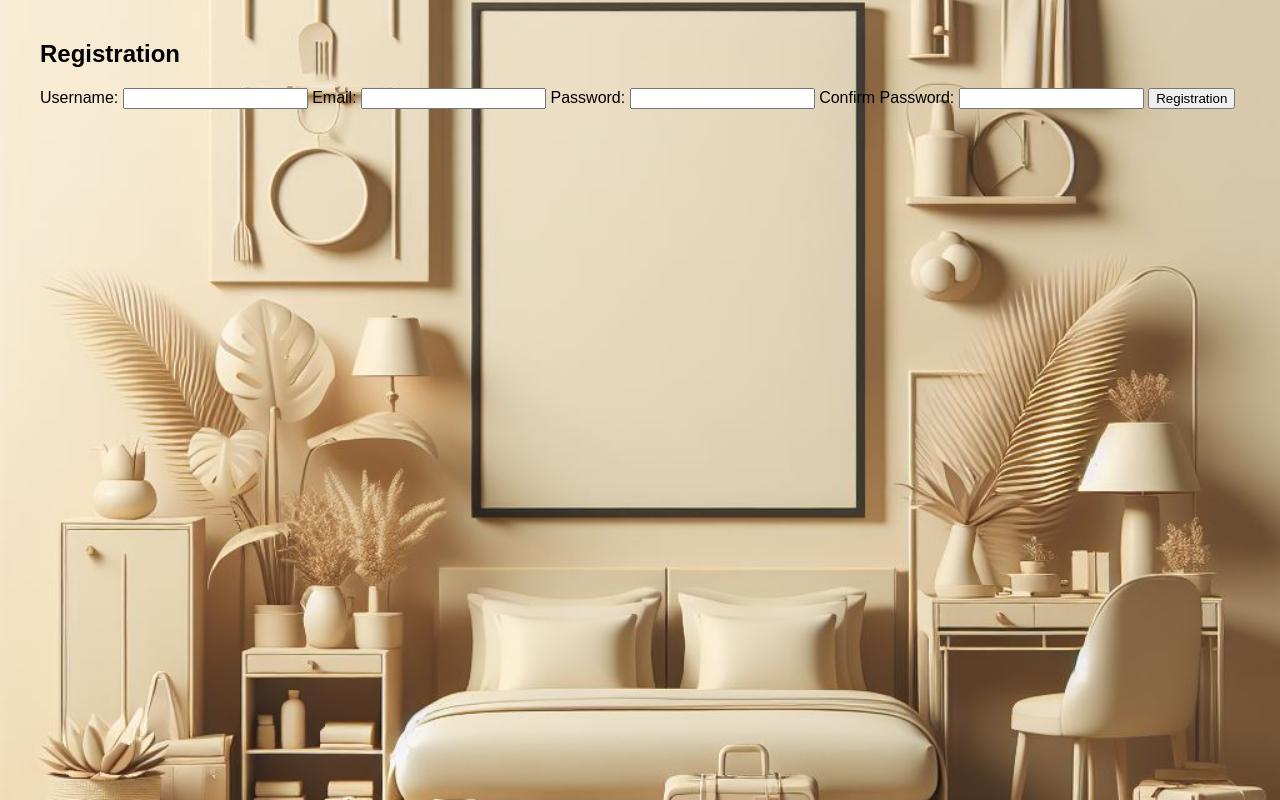
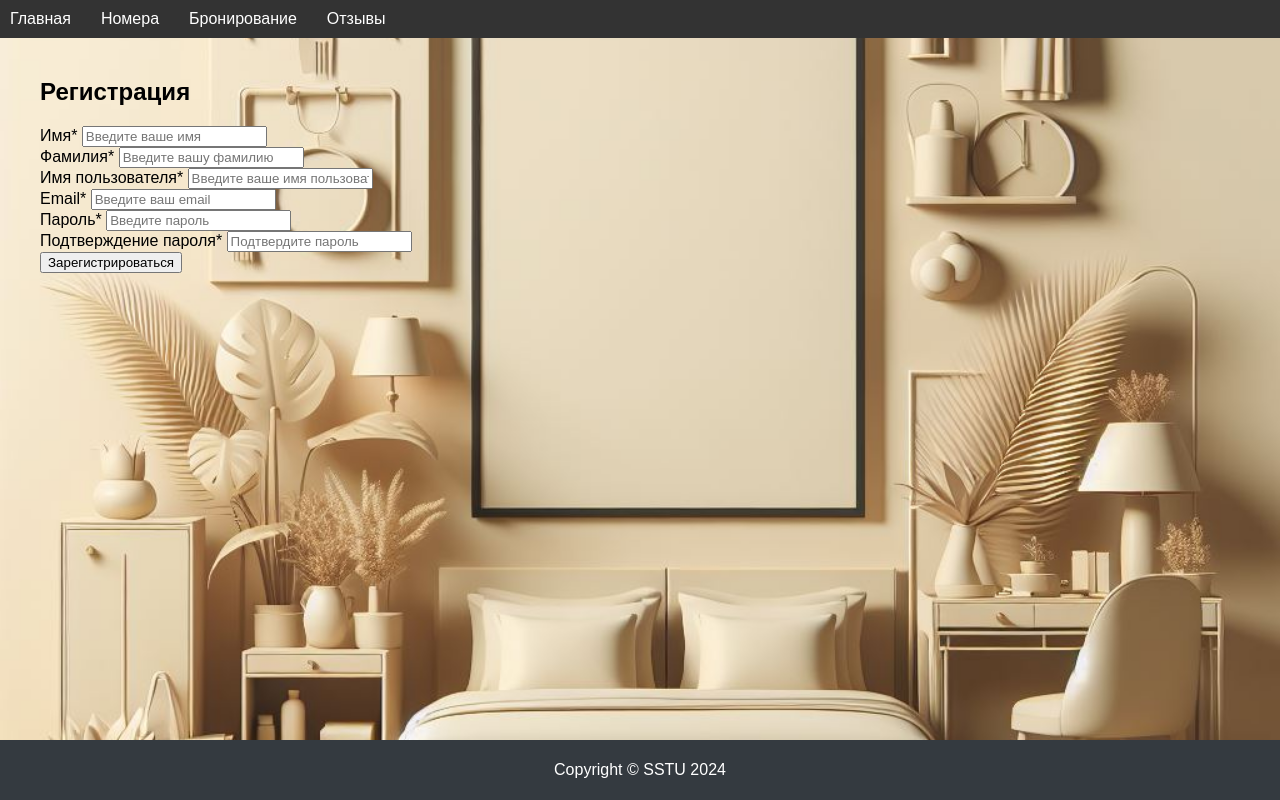
Before and after one commit to sergei-er/Django_hotel, a Django app: page /user/registration/ in a window 1280 px wide. Run offline with Django 4.2, Linux system fonts and the light colour scheme.

Commit message:
registration done

```diff
--- a/users/forms.py
+++ b/users/forms.py
@@ -1,8 +1,38 @@
 from django import forms
-from django.contrib.auth.forms import AuthenticationForm
+from django.contrib.auth.forms import AuthenticationForm, UserCreationForm
 
 from users.models import User
 
 class UserLoginForm(AuthenticationForm):
+
+    username = forms.CharField(
+        widget=forms.TextInput(attrs={"autofocus": True}))
+    password = forms.CharField(
+         label= ("Пароль"),
+         strip = False,
+         widget=forms.PasswordInput(attrs= {"autocomplite": "current-password"}),
+
+    )
     class Meta:
         model = User
+        fields= ['username', 'password']
+
+
+class UserRegistrationForm(UserCreationForm):
+
+    class Meta:
+        model = User
+        fields=(
+            "first_name",
+            "last_name",
+            "username",
+            "email",
+            "password1",
+            "password2",
+        )
+    first_name = forms.CharField()
+    last_name = forms.CharField()
+    username = forms.CharField()
+    email = forms.CharField()
+    password1 = forms.CharField()
+    password2 = forms.CharField()
--- a/users/templates/registration.html
+++ b/users/templates/registration.html
@@ -8,19 +8,84 @@
     <link rel="stylesheet" href="{% static "../static/deps/css/styles.css" %}">
 </head>
 <body>
+    <header class="header">
+        <div class="header-left">
+            <a href="{% url "main:index" %}" class="header-link">Главная</a>
+            <a href="#" class="header-link">Номера</a>
+            <a href="#" class="header-link">Бронирование</a>
+            <a href="#" class="header-link">Отзывы</a>
+    </header>
     <div class="container">
-        <form class="form" action="register_handler.php" method="POST">
-            <h2>Registration</h2>
-            <label for="username">Username:</label>
-            <input type="text" id="username" name="username" required>
-            <label for="email">Email:</label>
-            <input type="email" id="email" name="email" required>
-            <label for="password">Password:</label>
-            <input type="password" id="password" name="password" required>
-            <label for="confirm_password">Confirm Password:</label>
-            <input type="password" id="confirm_password" name="confirm_password" required>
-            <button type="submit">Registration</button>
+        <form action="{% url "user:registration" %}" method="post">
+            {% csrf_token %}
+            <h2>Регистрация</h2>
+            <div class="col-md-6 mb-3">
+                <label for="id_first_name" class="form-label">Имя*</label>
+                <input type="text" class="form-control" id="id_first_name"
+                    value="{% if form.first_name.value %}{{ form.first_name.value }}{% endif %}"
+                    name="first_name"
+                    placeholder="Введите ваше имя" required>
+                    {% if form.first_name.errors %}
+                    <div class="alert alert-danger alert-dismissible fade show">{{form.first_name.errors}}</div>
+                    {% endif %}
+            </div>
+            <div class="col-md-6 mb-3">
+                <label for="id_last_name" class="form-label">Фамилия*</label>
+                <input type="text" class="form-control" id="id_last_name"
+                    value="{% if form.last_name.value %}{{ form.last_name.value }}{% endif %}"
+                    name="last_name"
+                    placeholder="Введите вашу фамилию" required>
+                    {% if form.last_name.errors %}
+                    <div class="alert alert-danger alert-dismissible fade show">{{form.last_name.errors}}</div>
+                    {% endif %}
+            </div>
+            <div class="col-md-6 mb-3">
+                <label for="id_username" class="form-label">Имя пользователя*</label>
+                <input type="text" class="form-control" id="id_username"
+                    value="{% if form.username.value %}{{ form.username.value }}{% endif %}"
+                    name="username"
+                    placeholder="Введите ваше имя пользователя" required>
+                    {% if form.username.errors %}
+                    <div class="alert alert-danger alert-dismissible fade show">{{form.username.errors}}</div>
+                    {% endif %}
+            </div>
+            <div class="col-md-6 mb-3">
+                <label for="id_email" class="form-label">Email*</label>
+                <input type="email" class="form-control" id="id_email"
+                    value="{% if form.email.value %}{{ form.email.value }}{% endif %}"
+                    name="email"
+                    placeholder="Введите ваш email" required>
+                    {% if form.email.errors %}
+                    <div class="alert alert-danger alert-dismissible fade show">{{form.email.errors}}</div>
+                    {% endif %}
+            </div>
+            <div class="col-md-6 mb-3">
+                <label for="id_password1" class="form-label">Пароль*</label>
+                <input type="password" class="form-control" id="id_password1"
+                    value="{% if form.password1.value %}{{ form.password1.value }}{% endif %}"
+                    name="password1"
+                    placeholder="Введите пароль" required>
+                    {% if form.password1.errors %}
+                    <div class="alert alert-danger alert-dismissible fade show">{{form.password1.errors}}</div>
+                    {% endif %}
+            </div>
+            <div class="col-md-6 mb-3">
+                <label for="id_password2" class="form-label">Подтверждение пароля*</label>
+                <input type="password" class="form-control" id="id_password2"
+                    value="{% if form.password2.value %}{{ form.password2.value }}{% endif %}"
+                    name="password2"
+                    placeholder="Подтвердите пароль" required>
+                    {% if form.password2.errors %}
+                    <div class="alert alert-danger alert-dismissible fade show">{{form.password2.errors}}</div>
+                    {% endif %}
+            </div>
+            <button type="submit">Зарегистрироваться</button>
         </form>
     </div>
+    <footer class="py-4 bg-dark">
+        <div class="footer">
+            <p class="m-0 text-center text-white">Copyright &copy; SSTU 2024</p>
+        </div>
+</footer>
 </body>
 </html>
--- a/users/views.py
+++ b/users/views.py
@@ -1,6 +1,6 @@
 from django.shortcuts import render
 from django.contrib import auth
-from users.forms import UserLoginForm
+from users.forms import UserLoginForm, UserRegistrationForm
 from django.http import HttpResponseRedirect
 from django.urls import reverse
 # Create your views here.
@@ -25,11 +25,20 @@ def login(request):
 
 
 def registration(request):
+    if request.method == 'POST':
+        form = UserRegistrationForm(data = request.POST)
+        if form.is_valid():
+            form.save()
+            return HttpResponseRedirect(reverse('user:login'))
+    else:
+        form = UserRegistrationForm()
+
     context={
-        'title':'Home - Регистрация'
+        'title':'Home - Регистрация',
+        'form': form
     }
     return render(request, 'registration.html', context)
 
 
 def logout(request):
-    ...
+    return HttpResponseRedirect(reverse('main:index'))
```
Also changed, not shown: templates/index.html (+6 -1 lines), users/templates/login.html (+13 -0 lines).
